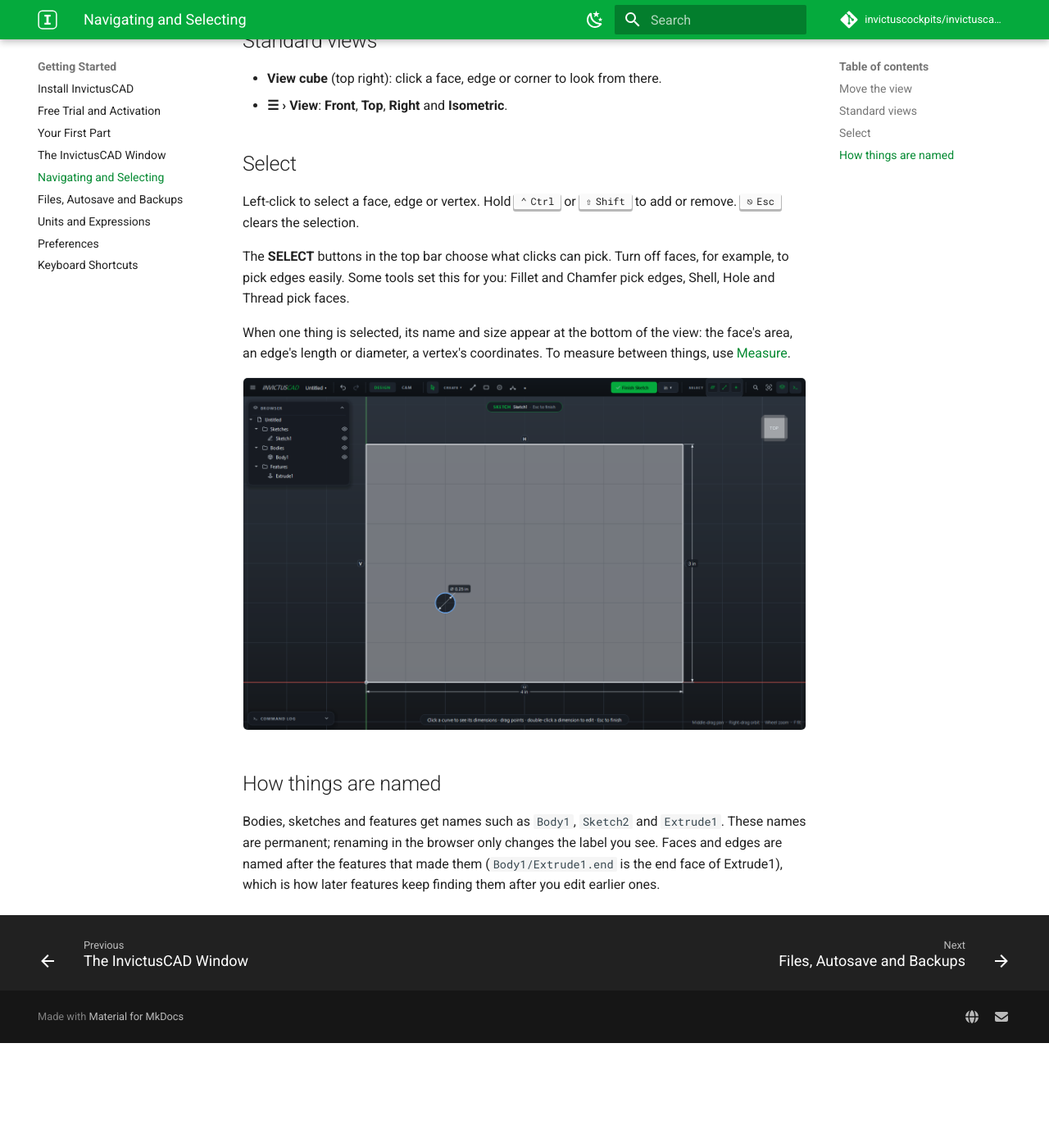
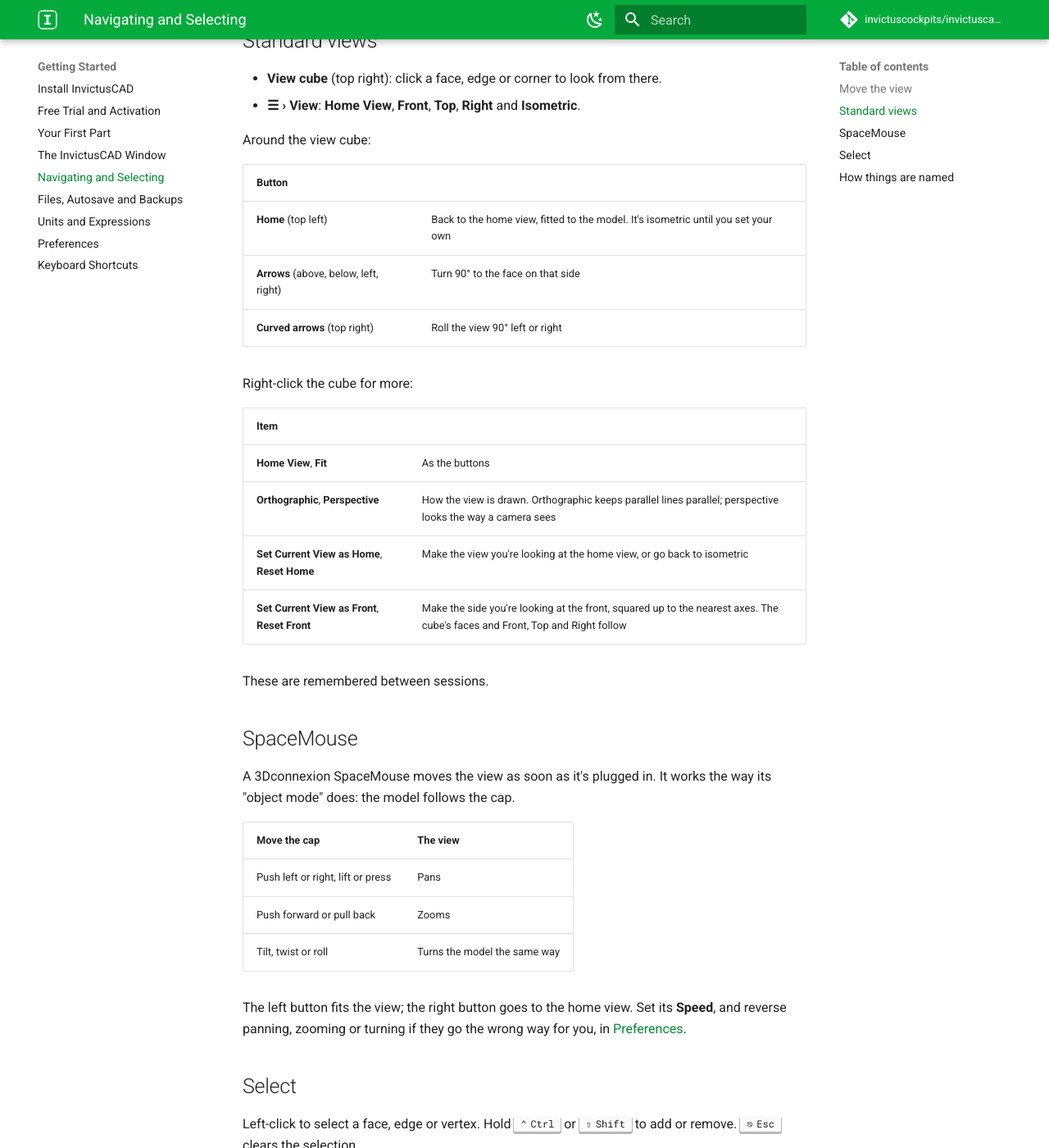
Before and after one commit to invictuscockpits/invictuscad-docs, an MkDocs documentation site: the page built from docs/getting-started/navigating.md, in a window 1280 px wide and 1400 px high, scrolled down 598 px. Shown: the whole window at 82% size. Built offline with MkDocs 1.6.1 and Material for MkDocs 9.7.7, drawn with Linux system fonts in a browser that asks for light colours; comment, search, counter and statistics services are not loaded; before the commit the page ends 1870 px from its top, so only the background shows below that; some of the changed text lies outside the part shown.

Commit message:
View cube buttons and menu, SpaceMouse, browser highlighting (for 0.9.2)

```diff
--- a/docs/getting-started/navigating.md
+++ b/docs/getting-started/navigating.md
@@ -15,7 +15,41 @@ right over it.
 ## Standard views
 
 - **View cube** (top right): click a face, edge or corner to look from there.
-- **☰ › View**: **Front**, **Top**, **Right** and **Isometric**.
+- **☰ › View**: **Home View**, **Front**, **Top**, **Right** and **Isometric**.
+
+Around the view cube:
+
+| Button | |
+|---|---|
+| **Home** (top left) | Back to the home view, fitted to the model. It's isometric until you set your own |
+| **Arrows** (above, below, left, right) | Turn 90° to the face on that side |
+| **Curved arrows** (top right) | Roll the view 90° left or right |
+
+Right-click the cube for more:
+
+| Item | |
+|---|---|
+| **Home View**, **Fit** | As the buttons |
+| **Orthographic**, **Perspective** | How the view is drawn. Orthographic keeps parallel lines parallel; perspective looks the way a camera sees |
+| **Set Current View as Home**, **Reset Home** | Make the view you're looking at the home view, or go back to isometric |
+| **Set Current View as Front**, **Reset Front** | Make the side you're looking at the front, squared up to the nearest axes. The cube's faces and Front, Top and Right follow |
+
+These are remembered between sessions.
+
+## SpaceMouse
+
+A 3Dconnexion SpaceMouse moves the view as soon as it's plugged in. It works the way its "object
+mode" does: the model follows the cap.
+
+| Move the cap | The view |
+|---|---|
+| Push left or right, lift or press | Pans |
+| Push forward or pull back | Zooms |
+| Tilt, twist or roll | Turns the model the same way |
+
+The left button fits the view; the right button goes to the home view. Set its **Speed**, and
+reverse panning, zooming or turning if they go the wrong way for you, in
+[Preferences](preferences.md).
 
 ## Select
 
@@ -25,6 +59,8 @@ Left-click to select a face, edge or vertex. Hold ++ctrl++ or ++shift++ to add o
 The **SELECT** buttons in the top bar choose what clicks can pick. Turn off faces, for example,
 to pick edges easily. Some tools set this for you: Fillet and Chamfer pick edges, Shell, Hole and
 Thread pick faces.
+
+Clicking a body, sketch, plane or instance in the browser highlights it in the view too.
 
 When one thing is selected, its name and size appear at the bottom of the view: the face's area,
 an edge's length or diameter, a vertex's coordinates. To measure between things, use
```
Also changed, not shown: docs/getting-started/preferences.md (+1 -0 lines).
